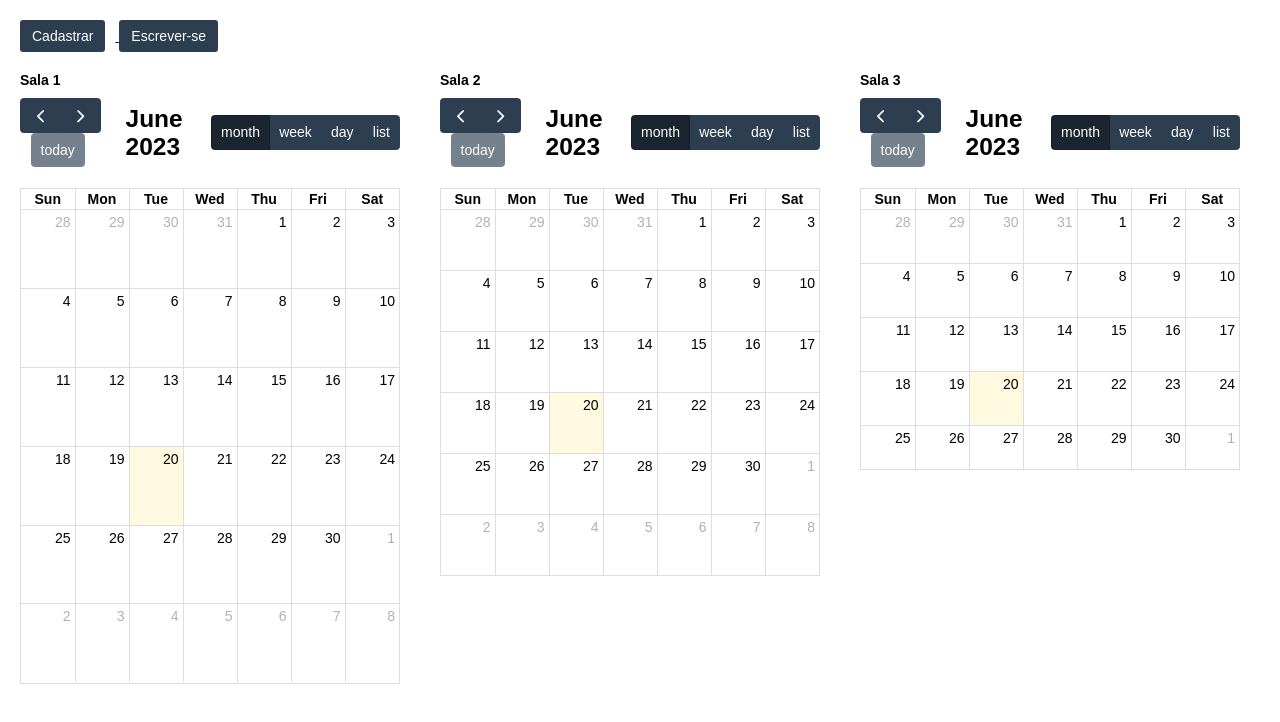
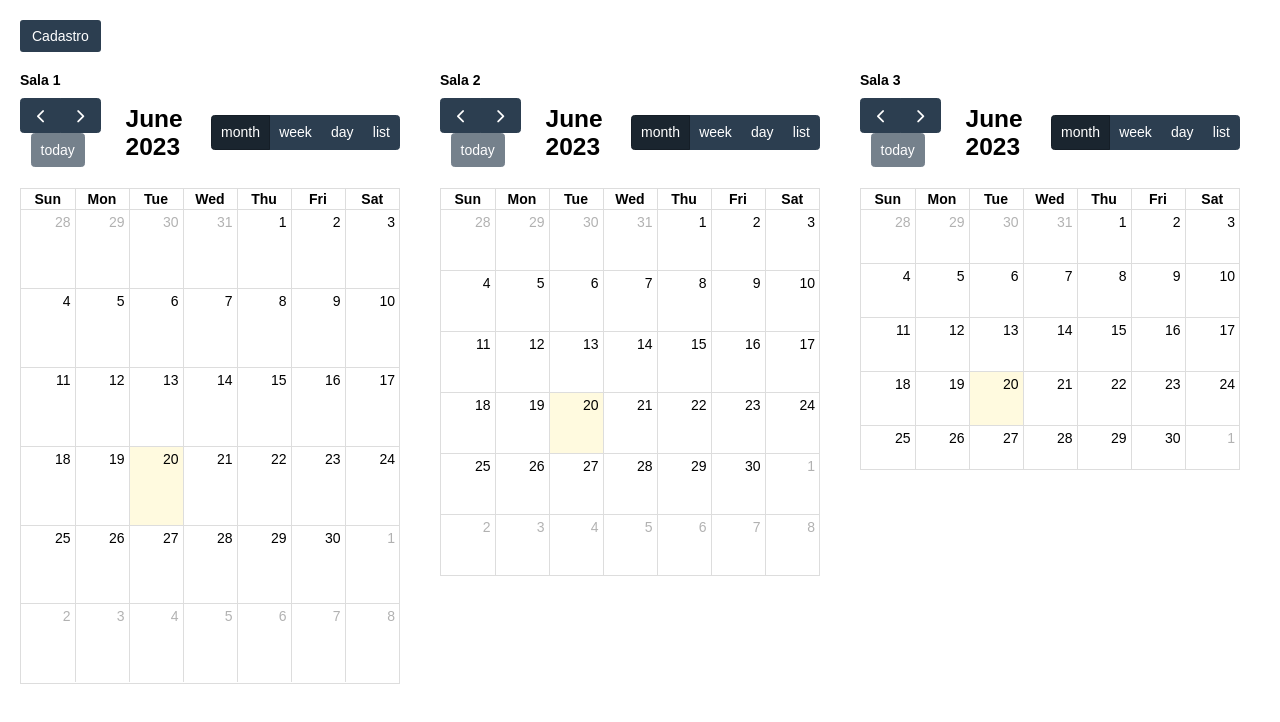
Before and after one commit to Davijluna/fullcalendar-molde, a plain HTML site: page fullcalendar-index.html in a window 1280 px wide. Drawn offline with Linux system fonts and the light colour scheme; no server answers.

Commit message:
refactor: retirando botão de inscrição deixando somente de cadastro

```diff
--- a/fullcalendar-index.html
+++ b/fullcalendar-index.html
@@ -13,12 +13,7 @@
   </div> -->
 
   <a href="http://difiores-001-site6.etempurl.com/Agenda/Create" target="_blank">
-    <button class="fc-button fc-button-primary" class="button">Cadastrar</button>
-  </a>
-
-
-  <a href="http://difiores-001-site6.etempurl.com/Agenda/Create" target="_blank">
-    <button class="fc-button fc-button-primary" class="button">Escrever-se</button>
+    <button class="fc-button fc-button-primary" class="button">Cadastro</button>
   </a>
 
   <div class='calendar-container'>
```
